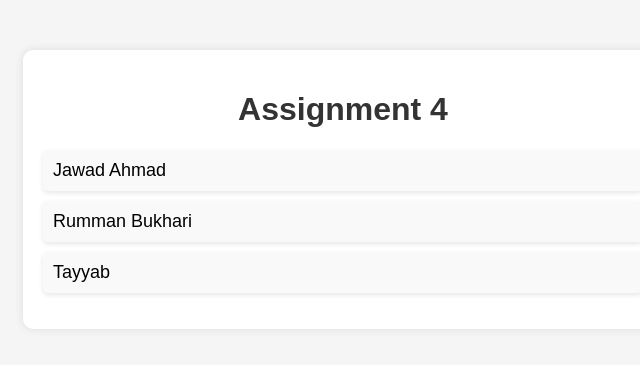
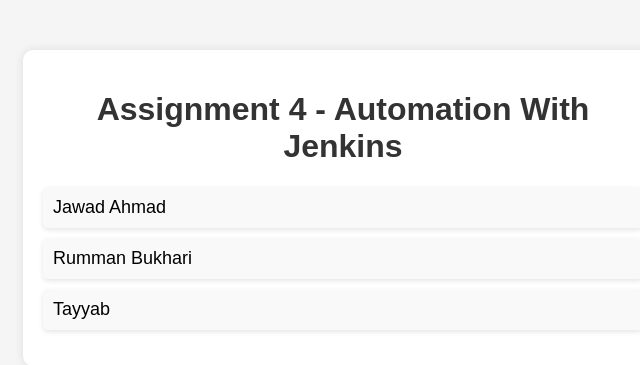
Before and after one commit to HabibHabib92/assignment4Tocs, a Flask app: page / in a window 1280 px wide. Shown: the top 365 px of the page, without its empty margins (297-937 px from the left). Run offline with Flask 3, Linux system fonts and the light colour scheme.

Commit message:
Update index.html

```diff
--- a/templates/index.html
+++ b/templates/index.html
@@ -3,7 +3,7 @@
 <head>
     <meta charset="UTF-8">
     <meta name="viewport" content="width=device-width, initial-scale=1.0">
-    <title>Assignment 4 - Automation With Jenkins</title>
+    <title>Assignment 4</title>
     <style>
         body {
             font-family: Arial, sans-serif;
@@ -39,7 +39,7 @@
 </head>
 <body>
     <div class="container">
-        <h1>Assignment 4</h1>
+        <h1>Assignment 4  - Automation With Jenkins</h1>
         <ul>
             <li>Jawad Ahmad</li>
             <li>Rumman Bukhari</li>
```
